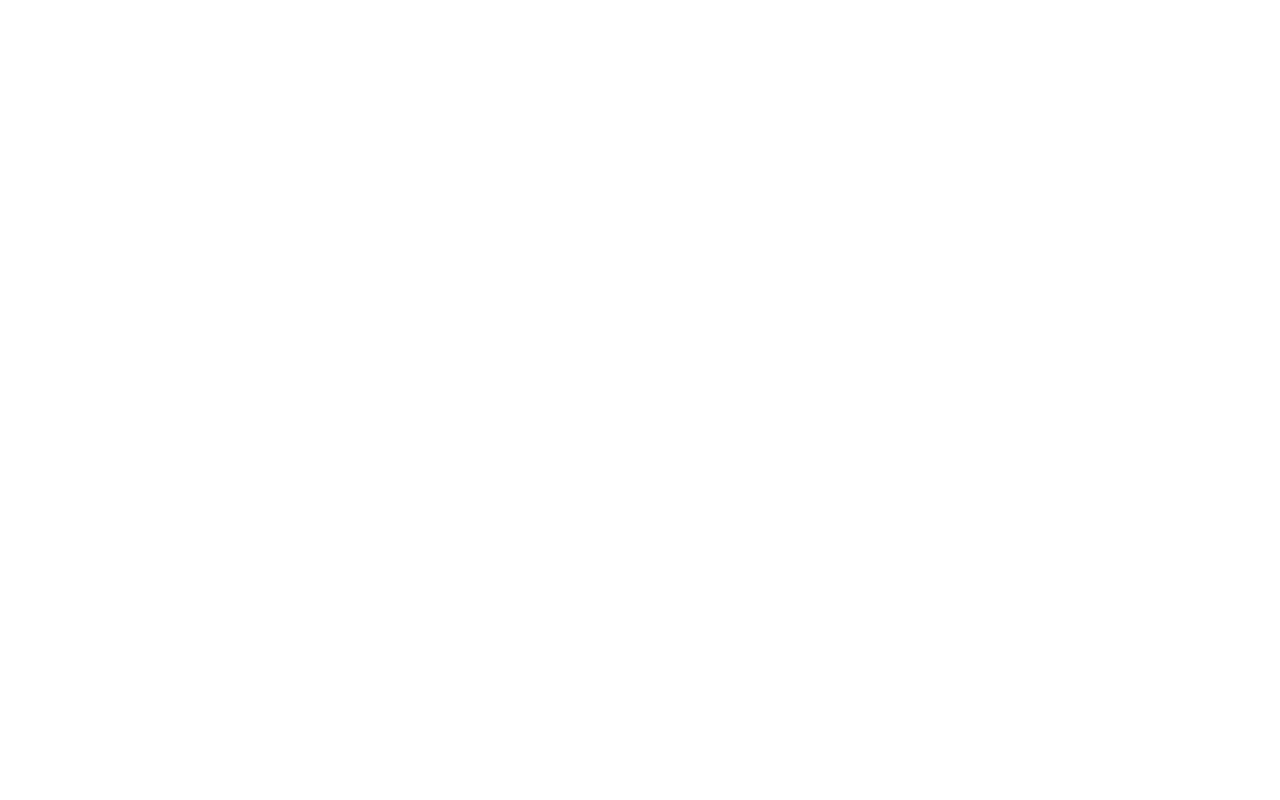
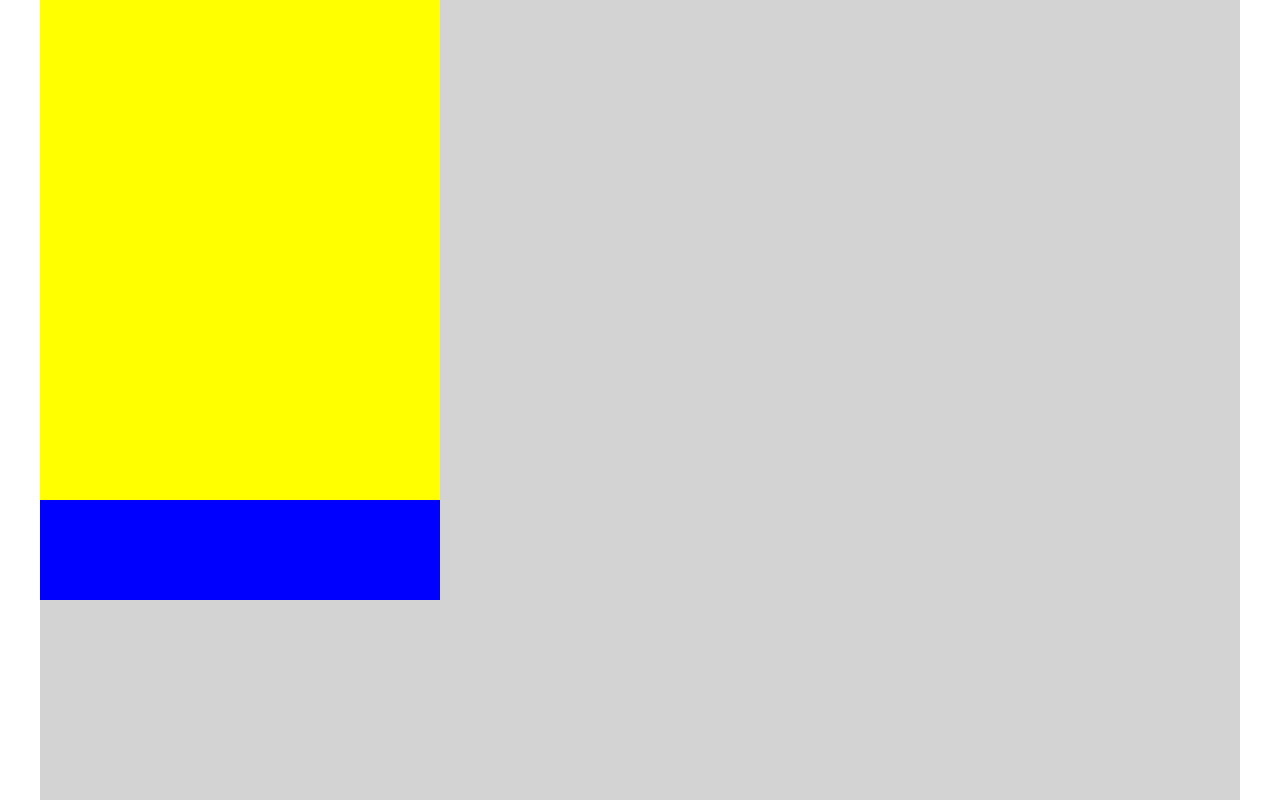
Before and after one commit to chazn3x/html-css-boolando, a plain HTML site: page index.html in a window 1280 px wide. Shown: the top 800 px of the page. Drawn offline with Linux system fonts and the light colour scheme.

Commit message:
struttura base prodotto

```diff
--- a/css/style.css
+++ b/css/style.css
@@ -0,0 +1,33 @@
+/* common */
+* {
+    margin: 0;
+    padding: 0;
+    box-sizing: border-box;
+}
+
+/* sezione prodotti */
+.container {
+    width: 1200px;
+    margin: 0 auto;
+}
+/* prodotto singolo */
+.product {
+    width: calc(100% / 3);
+}
+
+
+/* +++ debug +++ */
+.debug.container {
+    background-color: lightgrey;
+    height: 1000px;
+}
+
+.debug.product {
+    background-color: blue;
+    height: 600px;
+}
+.debug .box {
+    background-color: yellow;
+    width: 100%;
+    height: 500px;
+}
--- a/index.html
+++ b/index.html
@@ -8,6 +8,26 @@
     <title>Boolando</title>
 </head>
 <body>
+    <!-- prodotti -->
+    <div class="container debug">
 
+        <!-- singolo prodotto -->
+        <div class="product debug">
+            <!-- box prodotto -->
+            <div class="box">
+
+            </div>
+            <!-- /box prodotto -->
+
+            <!-- informazioni prodotto -->
+            <div class="info-prodotto">
+
+            </div>
+            <!-- /informazioni prodotto -->
+        </div>
+        <!-- /singolo prodotto -->
+
+    </div>
+    <!-- /prodotti -->
 </body>
 </html>
```
